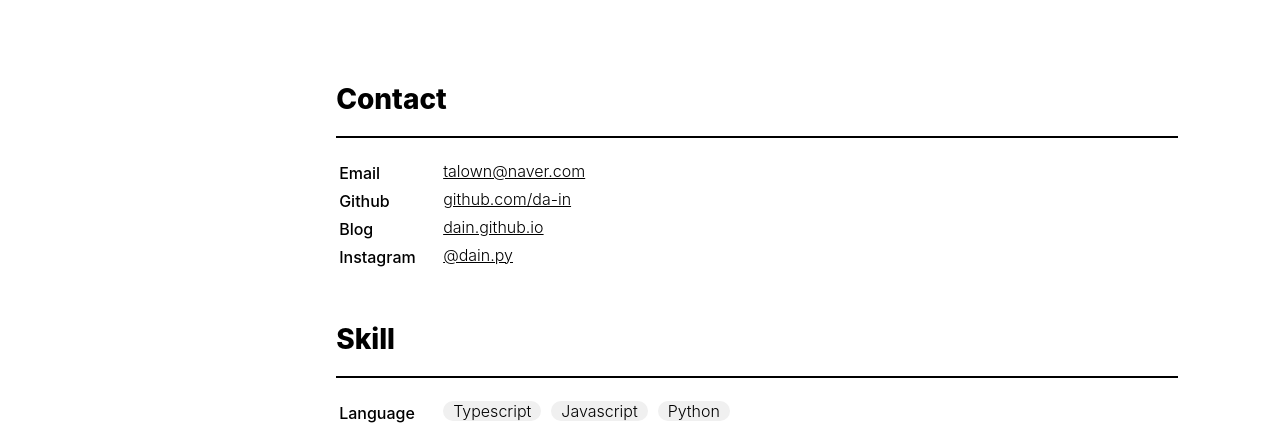
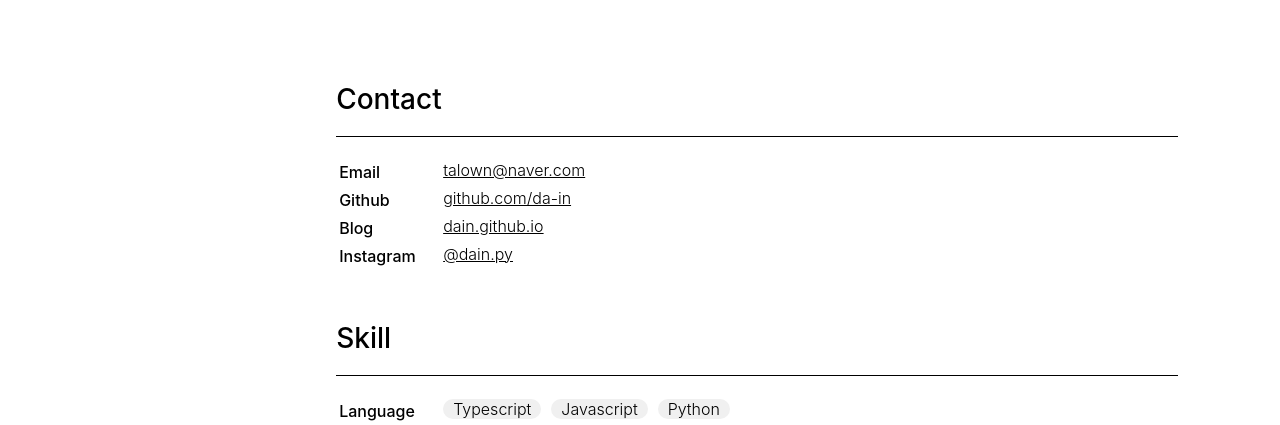
Before and after one commit to da-in/resume, a React (Create React App) app: page / in a window 1280 px wide. Shown: the part 385-810 px from the top of the page. Built offline with nearby package versions, Linux system fonts and the light colour scheme; grey boxes are pictures that could not be loaded; a web font is replaced by a local one.

Commit message:
:truck: Move theme.js , remove styles.js

```diff
--- a/src/App.js
+++ b/src/App.js
@@ -1,5 +1,5 @@
 import { ThemeProvider } from 'styled-components';
-import theme from './theme';
+import theme from './assets/theme';
 import {
   MainContainer,
   MainSectionContainer,
--- a/src/assets/styles.js
+++ /dev/null
@@ -1,8 +0,0 @@
-const fontWeight = {
-    reg: { fontWeight: '300' },
-    bold: { fontWeight: '500' },
-};
-
-const styles = { fontWeight };
-
-export default styles;
--- a/src/components/NavButton.js
+++ b/src/components/NavButton.js
@@ -1,7 +1,7 @@
 import React, { forwardRef } from 'react';
 import styled from 'styled-components';
 import { MdWest } from 'react-icons/md';
-import theme from '../theme';
+import theme from '../assets/theme';
 
 const NavButtonBlock = styled.button`
   display: flex;
--- a/src/components/ProjectBlock.js
+++ b/src/components/ProjectBlock.js
@@ -1,6 +1,5 @@
 import React, { useState } from 'react';
 import MarkdownRenderer from './MarkdownRenderer';
-import styles from '../assets/styles';
 import Tag from '../components/Tag';
 
 function ProjectBlock({ data }) {
@@ -19,9 +18,7 @@ function ProjectBlock({ data }) {
       }}
     >
       <div style={{ width: '250px' }}>
-                <p style={{ ...styles.fontWeight.bold, fontSize: '18px' }}>
-                    {data.title}
-                </p>
+        <p style={{ fontWeight: 500, fontSize: '18px' }}>{data.title}</p>
         <p style={{ fontSize: '14px', color: 'gray' }}>{data.date}</p>
         {data.img ? (
           <div style={{ padding: '10px 0px' }}>
--- a/src/components/SectionTitle.js
+++ b/src/components/SectionTitle.js
@@ -1,13 +1,13 @@
 import React from 'react';
-import theme from '../theme';
+import theme from '../assets/theme';
 import styled from 'styled-components';
 
 const Title = styled.div`
   padding: 20px 0px 20px 0px;
   margin-bottom: 20px;
-  border-bottom: solid 2px;
+  border-bottom: solid 1px;
   font-size: ${theme.font.big};
-  font-weight: 800;
+  font-weight: 500;
 `;
 
 function SectionTitle({ children }) {
--- a/src/section/Intro.js
+++ b/src/section/Intro.js
@@ -1,7 +1,6 @@
 import React from 'react';
 import styled from 'styled-components';
 import ProfileImg from '../assets/profile.png';
-import styles from '../assets/styles';
 
 const IntroContainer = styled.div`
   display: flex;
@@ -32,27 +31,24 @@ function Intro() {
           gap: '10px',
         }}
       >
-                <p style={styles.fontWeight.bold}>
+        <p style={{ fontWeight: 500 }}>
           안녕하세요. 프론트엔드 개발자 최다인 입니다.
         </p>
         <p>
-                    <mark>
-                        사람들과 함께 소통하며 시너지를 내고 목표를 달성하는 것
-                    </mark>
+          <mark>사람들과 함께 소통하며 시너지를 내고 목표를 달성하는 것</mark>
           을 좋아하고, 경험해왔습니다.
           <br />
-                    그렇게 오늘 날<mark> 협업을 즐기는 개발자</mark>가
-                    되었습니다.
+          그렇게 오늘 날<mark> 협업을 즐기는 개발자</mark>가 되었습니다.
         </p>
         <p>
-                    뭐든지<mark> 직접 구현해보는 것</mark>을 좋아해서 Blog와
-                    Portfolio 등을 직접 만들고 운영중입니다.
+          뭐든지<mark> 직접 구현해보는 것</mark>을 좋아해서 Blog와 Portfolio
+          등을 직접 만들고 운영중입니다.
           <br />
           항상 무엇이든 기록으로 남기려 노력합니다.
         </p>
         <p>
-                    개발 이외의 시간에는 주로<mark> 헬스</mark>와
-                    <mark> 아카펠라</mark>를 합니다.
+          개발 이외의 시간에는 주로<mark> 헬스</mark>와<mark> 아카펠라</mark>를
+          합니다.
         </p>
       </div>
     </IntroContainer>
--- a/src/section/Project.js
+++ b/src/section/Project.js
@@ -1,12 +1,11 @@
 import React from 'react';
 import styled from 'styled-components';
 import SectionTitle from '../components/SectionTitle';
-import styles from '../assets/styles';
 import ProjectBlock from '../components/ProjectBlock';
 import { personal, work } from '../markdown/projects';
 
 const Subtitle = styled.p`
-    ${styles.fontWeight.bold}
+  ${{ fontWeight: 500 }}
   font-size: 22px;
 `;
 
```
Also changed, not shown: src/assets/theme.js (renamed from src/theme.js), src/section/Title.js (indentation only), src/section/Title.tsx (deleted). Lines whose indentation alone changed are shown as unchanged.
